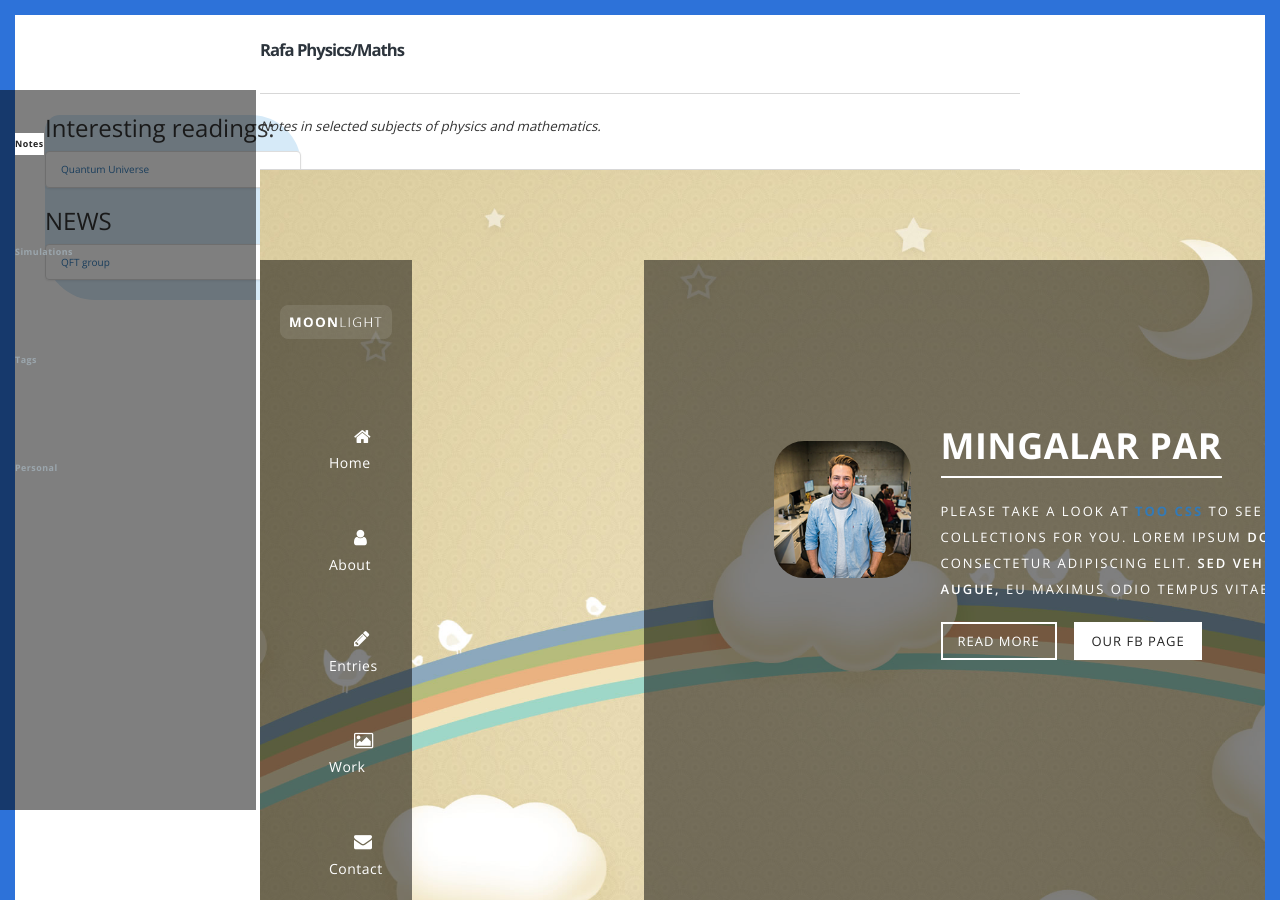
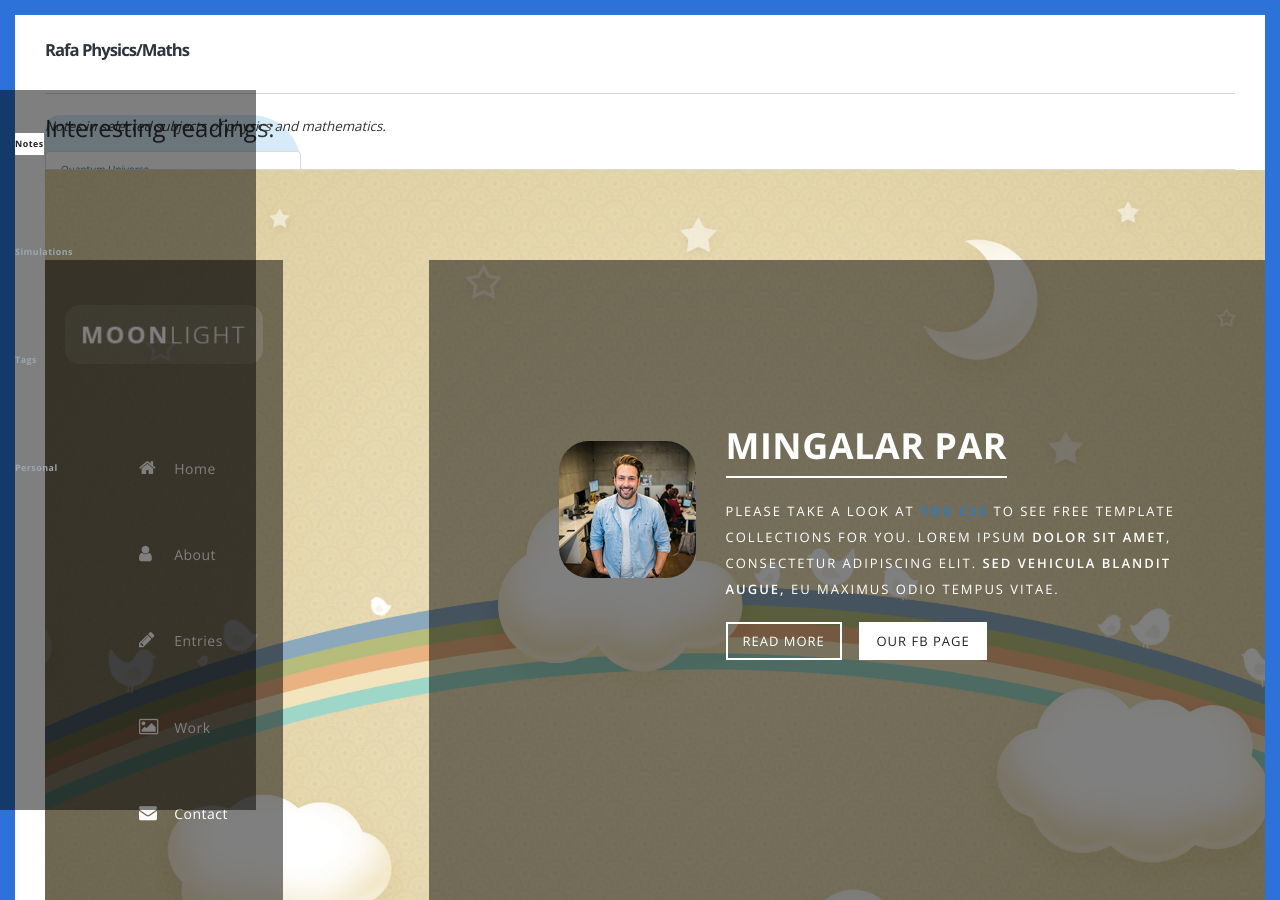
Before and after one commit to rafaf991/rafaf991.github.io, a Jekyll site: the page built from index.html, in a window 1280 px wide and 900 px high. Built offline with Jekyll 4.4.1, drawn with Linux system fonts in a browser that asks for light colours; nearby versions of some CDN libraries; the list of posts is cut into pages by our own code.

Commit message:
new page

```diff
--- a/_layouts/default.html
+++ b/_layouts/default.html
@@ -44,11 +44,9 @@
       </ul>
     </div>
 
-    <div class="inner">
       {% include header.html %}
       {{content}}
       {% include footer.html %}
-    </div><!-- .inner -->
   </div><!-- .site -->
 
   <!-- Scripts -->
```
